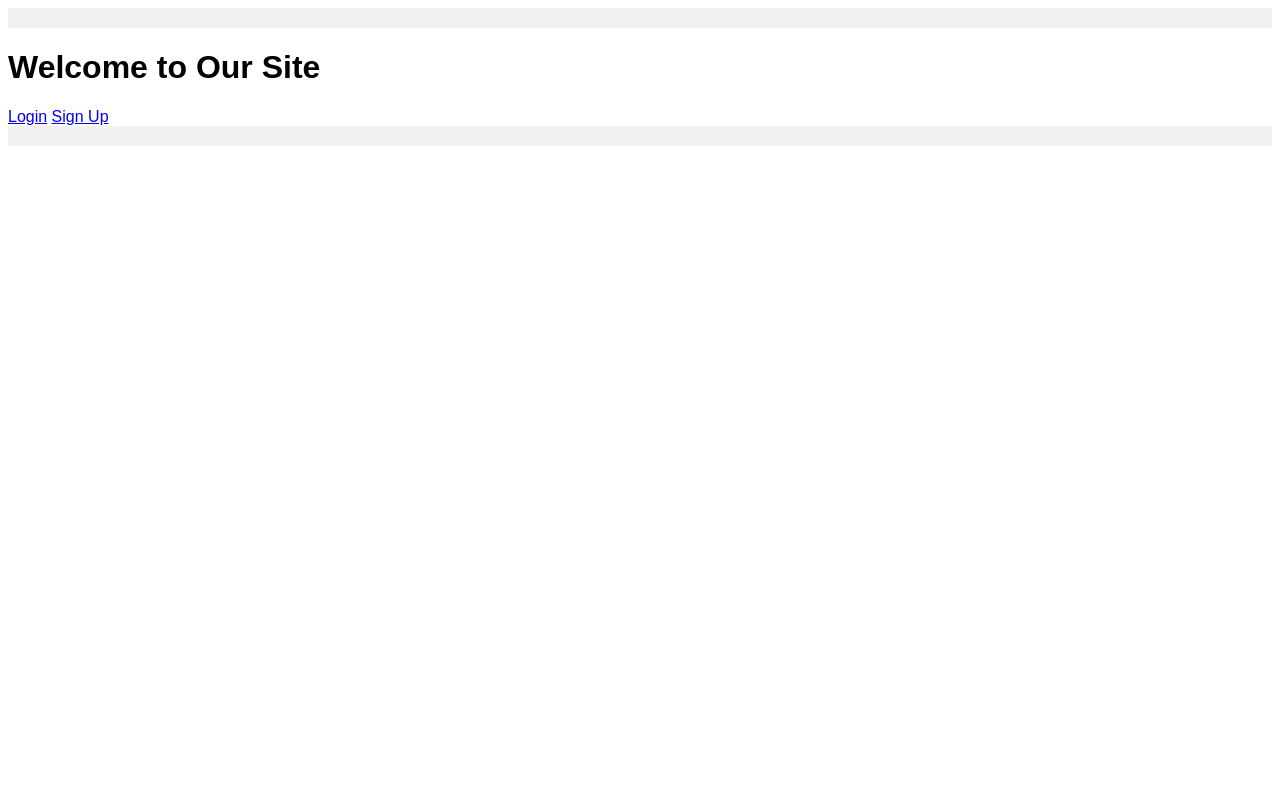
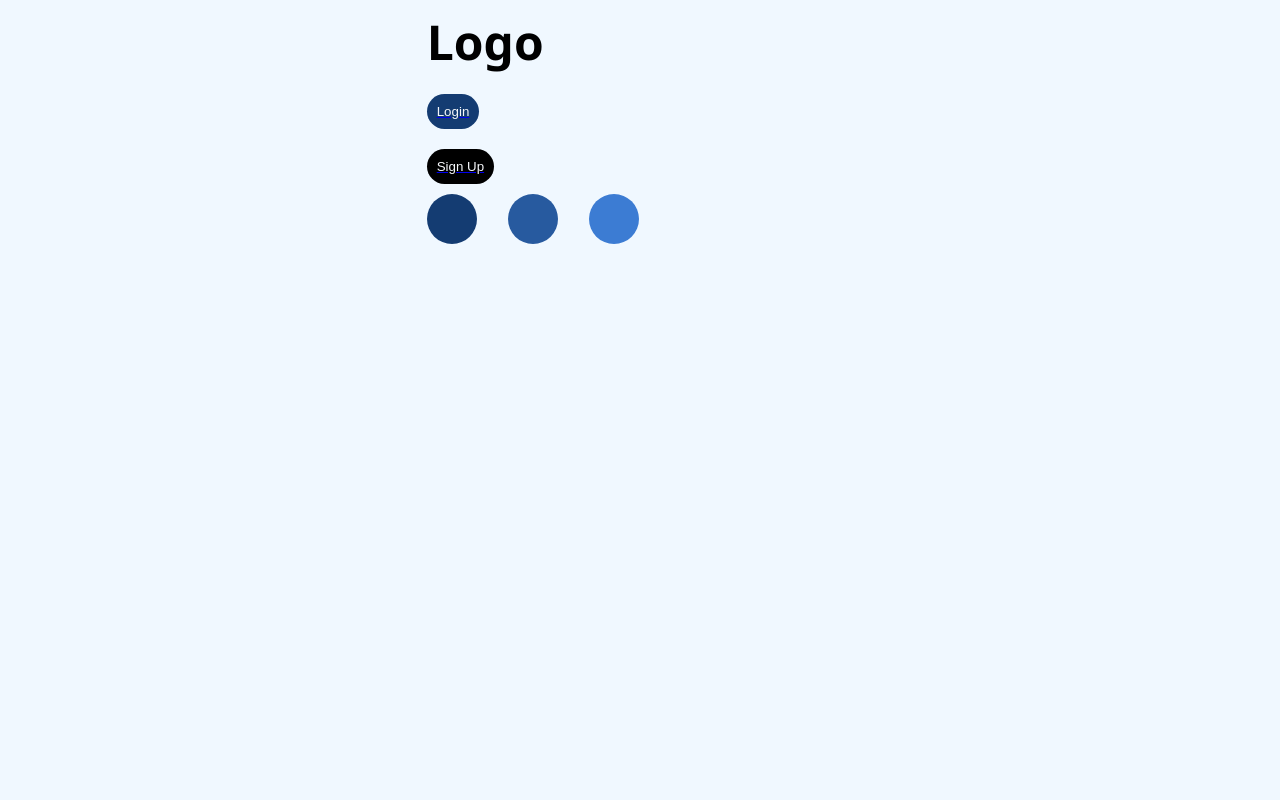
Before and after one commit to Isaac-hughes/care-compass, a Django app: page / in a window 1280 px wide. Run offline with Django 5.2, Linux system fonts and the light colour scheme.

Commit message:
started adding some styling to landing page

```diff
--- /dev/null
+++ b/carecompass/static/css/buttons.css
@@ -0,0 +1,20 @@
+a button {
+  text-decoration: none;
+  color: #f5f7fa;
+}
+
+button {
+  border-radius: 30px;
+  background: #143c72;
+  display: flex;
+  justify-content: center;
+  align-items: center;
+  color: #f5f7fa;
+  border: none;
+  padding: 0.75em;
+  margin: 0.75em 0;
+}
+
+.btn-secondary {
+  background: #000000;
+}
--- /dev/null
+++ b/carecompass/static/css/layout.css
@@ -0,0 +1,20 @@
+/* columns */
+
+.col {
+  display: flex;
+  flex-direction: column;
+  height: 100%;
+  background-color: aliceblue;
+}
+
+._3-col-display {
+  display: flex;
+  flex-direction: row;
+  width: 100%;
+  height: 100%;
+  justify-content: space-between;
+}
+
+._3-col-display > .col {
+  width: 33.33%;
+}
--- a/carecompass/static/css/style.css
+++ b/carecompass/static/css/style.css
@@ -1,10 +1,18 @@
+@import url("layout.css");
+@import url("buttons.css");
+
+@import url("landing,css");
+
+/* Global styles */
 body {
-  font-family: Arial, sans-serif;
+  font-family: "Segoe UI", Tahoma, Geneva, Verdana, sans-serif;
+  font-size: 24px;
+  font-style: normal;
+  font-weight: 400;
+  line-height: 20px;
+  display: flex;
+  flex-direction: column;
+  width: 100vw;
+  height: 100vh;
+  margin: 0;
 }
-
-header,
-footer {
-  padding: 10px;
-  background-color: #f1f1f1;
-  text-align: center;
-}
--- a/carecompass/templates/base.html
+++ b/carecompass/templates/base.html
@@ -11,18 +11,10 @@
     />
   </head>
   <body>
-    <header>
-      <!-- Common header content -->
-    </header>
-
     <body>
       {% block content %}
       <!-- Page specific content will go here -->
       {% endblock %}
     </body>
-
-    <footer>
-      <!-- Common footer content -->
-    </footer>
   </body>
 </html>
--- a/carecompass/templates/landing.html
+++ b/carecompass/templates/landing.html
@@ -1,5 +1,28 @@
 {% extends 'base.html' %} {% block content %}
-<h1>Welcome to Our Site</h1>
-<a href="{% url 'login' %}">Login</a>
-<a href="{% url 'signup' %}">Sign Up</a>
+<div class="_3-col-display">
+  <div class="col"></div>
+  <div class="col">
+    <h1>Logo</h1>
+    <a href="{% url 'login' %}">
+      <button>Login</button>
+    </a>
+    <a href="{% url 'signup' %}">
+      <button class="btn-secondary">Sign Up</button>
+    </a>
+    <div>
+      <svg
+        xmlns="http://www.w3.org/2000/svg"
+        width="212"
+        height="50"
+        viewBox="0 0 212 50"
+        fill="none"
+      >
+        <circle cx="25" cy="25" r="25" fill="#143C72" />
+        <circle cx="187" cy="25" r="25" fill="#3C7CD3" />
+        <circle cx="106" cy="25" r="25" fill="#275A9F" />
+      </svg>
+    </div>
+  </div>
+  <div class="col"></div>
+</div>
 {% endblock %}
```
Also changed, not shown: carecompass/db.sqlite3, carecompass/static/css/landing.css (added).
